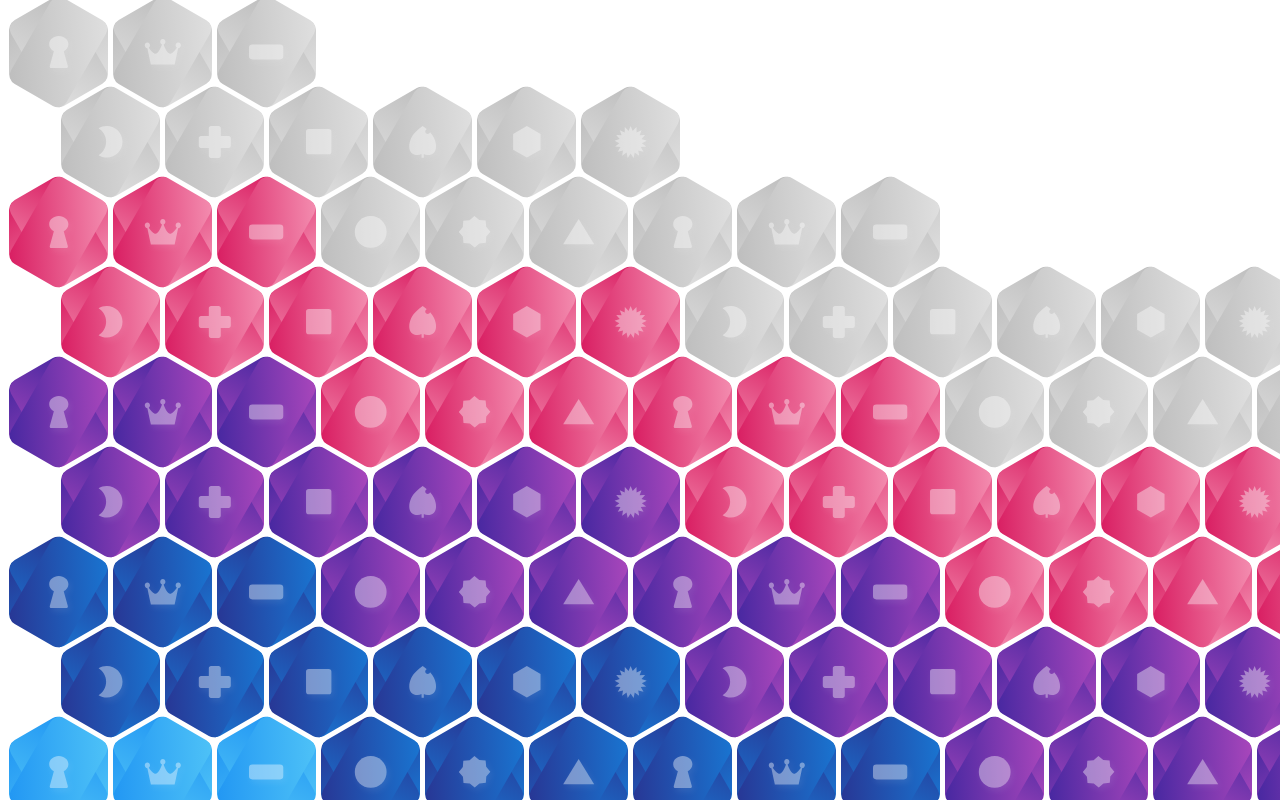
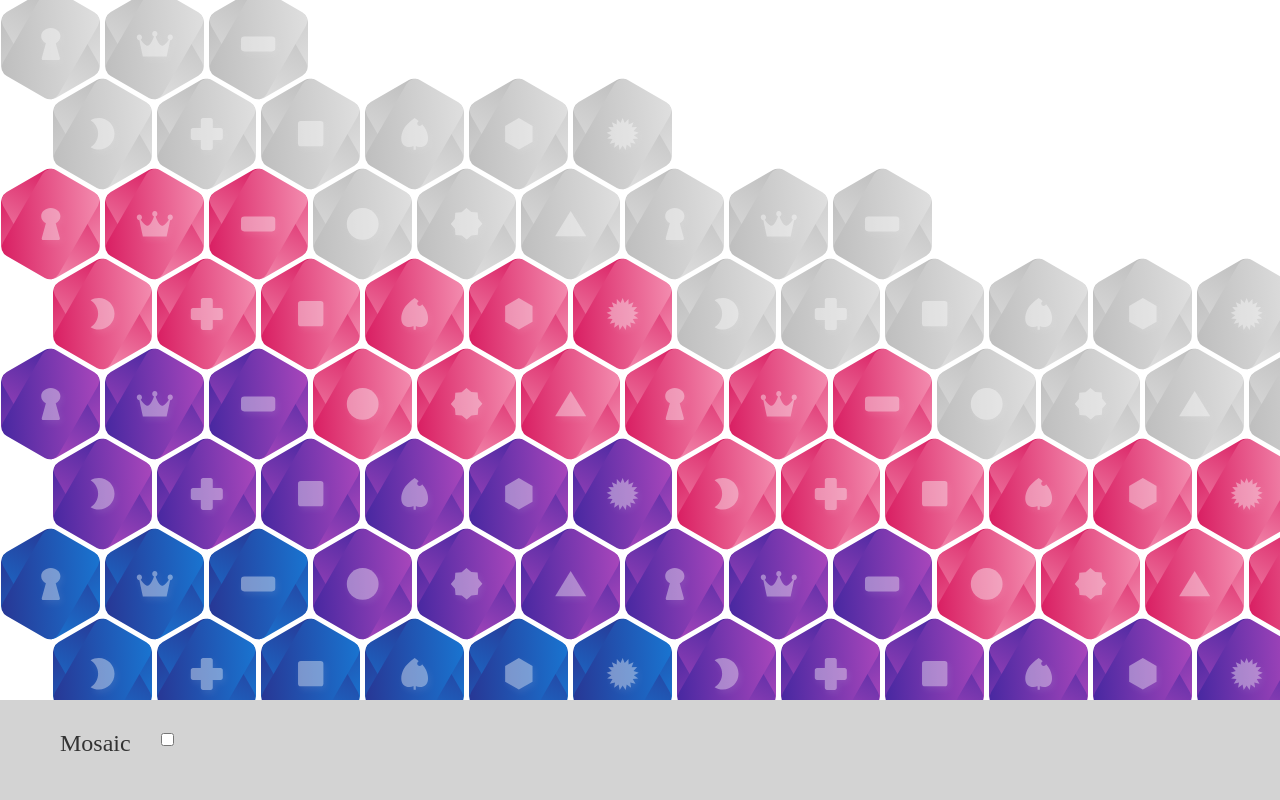
Before and after one commit to brentbrinkley/prismatone, a Svelte app: page / in a window 1280 px wide. Shown: the top 800 px of the page. Built offline with nearby package versions, Linux system fonts and the light colour scheme.

Commit message:
implemented toggle lock feature

```diff
--- a/package.json
+++ b/package.json
@@ -16,6 +16,7 @@
     "svelte": "^3.0.0"
   },
   "dependencies": {
+    "materialize-css": "^1.0.0-rc.2",
     "sirv-cli": "^0.4.4",
     "tone": "^14.7.3"
   }
--- a/src/App.svelte
+++ b/src/App.svelte
@@ -2,10 +2,6 @@
   import NoteGrid from "./NoteGrid.svelte";
 </script>
 
-<style>
-
-</style>
-
 <main>
   <NoteGrid />
 </main>
--- /dev/null
+++ b/src/DevicePanel.svelte
@@ -0,0 +1,28 @@
+<script>
+  // let toggle = false;
+</script>
+
+<style>
+  .device-panel {
+    position: fixed;
+    background-color: lightgray;
+    bottom: 0px;
+    width: 100%;
+    z-index: 1000;
+    height: 2.5rem;
+    padding: 30px;
+    touch-action: none;
+    display: flex;
+  }
+
+  .device-name {
+    font-family: Avenir;
+    font-weight: 200;
+    margin: 0 30px;
+  }
+</style>
+
+<div class="device-panel">
+  <h2 class="device-name">Mosaic</h2>
+  <slot />
+</div>
--- a/src/Note.svelte
+++ b/src/Note.svelte
@@ -1,13 +1,16 @@
 <script>
-  export let color;
-  export let shape;
-  export let id;
-  export let groupClass;
-  export let svg;
-  export let noteOn;
-  export let noteOff;
-  export let noteOnDrag;
-  export let noteOffDrag;
+  import { scale } from "svelte/transition";
+
+  export let color,
+    shape,
+    id,
+    groupClass,
+    svg,
+    noteOn,
+    noteOff,
+    noteOnDrag,
+    noteOffDrag;
+  //   export let triggered;
 </script>
 
 <style>
@@ -156,6 +159,7 @@
   {shape}
   {groupClass} hex"
   {id}
+  transition:scale={{ duration: 500, delay: 500, opacity: 0.5, start: 0.5 }}
   on:mousedown|preventDefault={noteOn}
   on:mouseup|preventDefault={noteOff}
   on:mouseenter|preventDefault={noteOnDrag}
--- a/src/NoteGrid.svelte
+++ b/src/NoteGrid.svelte
@@ -3,9 +3,14 @@
   import { group1, group2 } from "./helpers/haydenLayout";
   import { onMount } from "svelte";
   import TileSet from "./TileSet.svelte";
+  import DevicePanel from "./DevicePanel.svelte";
+  import ScrollSwitch from "./ScrollSwitch.svelte";
 
   let synth;
-  let triggered = false;
+  let noteTriggered = false;
+  let mouseDown = false;
+  let toggle = true;
+
   const tileSetPanels = [
     "panel-A-1",
     "panel-B-1",
@@ -34,36 +39,47 @@
 
   const noteAction = {
     noteOn: e => {
-      triggered = true;
-      synth.triggerAttack(e.target.id);
-    },
-
-    noteOnDrag: e => {
-      if (!triggered) return;
+      noteTriggered = true;
+      mouseDown = true;
+      console.log(e);
       synth.triggerAttack(e.target.id);
     },
 
     noteOff: e => {
-      triggered = false;
       synth.triggerRelease(e.target.id);
+      noteTriggered = false;
+      mouseDown = false;
+    },
+
+    noteOnDrag: e => {
+      if (!mouseDown && !noteTriggered) return;
+      synth.triggerAttack(e.target.id);
+      noteTriggered = true;
     },
 
     noteOffDrag: e => {
-      if (!triggered) return;
+      if (!mouseDown) return;
+
       synth.triggerRelease(e.target.id);
+      noteTriggered = false;
     }
+  };
+
+  const setToggle = e => {
+    toggle = e.detail;
   };
 </script>
 
 <style>
-  body {
+  :global(body) {
     touch-action: pan-x pan-y;
+    padding: 0;
   }
-  body::-webkit-scrollbar {
+  :global(body::-webkit-scrollbar) {
     display: none;
   }
 
-  #app::-webkit-scrollbar {
+  :global(#app::-webkit-scrollbar) {
     display: none;
   }
   .master-grid {
@@ -80,7 +96,8 @@
   }
 </style>
 
-<div class="master-grid" this:bind={synth}>
+<div>
+  <div class="master-grid" bind:this={synth} class:no-touch={toggle}>
     <!-- Setting different classes for our tilesets -->
     {#each tileSetPanels as panel, index}
       {#if index % 2 === 0}
@@ -97,5 +114,9 @@
           {noteAction} />
       {/if}
     {/each}
+  </div>
 
+  <DevicePanel>
+    <ScrollSwitch on:setToggle={setToggle} />
+  </DevicePanel>
 </div>
--- /dev/null
+++ b/src/ScrollSwitch.svelte
@@ -0,0 +1,15 @@
+<script>
+  import { createEventDispatcher } from "svelte";
+
+  let toggle = false;
+
+  const dispatch = createEventDispatcher();
+
+  const emitToggle = () => {
+    dispatch("setToggle", toggle);
+  };
+</script>
+
+<div>
+  <input type="checkbox" on:change={emitToggle} bind:checked={toggle} />
+</div>
--- a/src/TileSet.svelte
+++ b/src/TileSet.svelte
@@ -1,9 +1,8 @@
 <script>
   import Note from "./Note.svelte";
-  export let group;
-  export let panelName;
-  export let groupClass;
-  export let noteAction;
+
+  export let group, panelName, groupClass, noteAction;
+  // export let triggered;
 </script>
 
 <style>
```
Also changed, not shown: 1 other file (tests, documents, lock files or other folders). Lines whose indentation alone changed are shown as unchanged.
